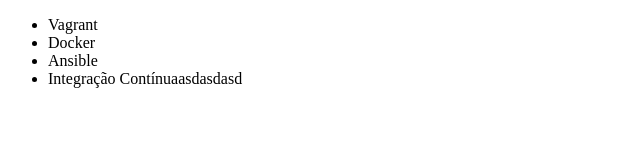
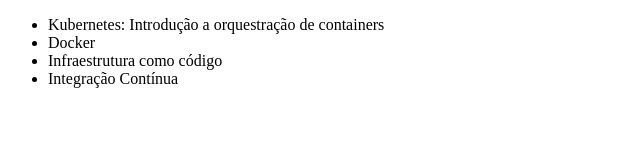
Before and after one commit to willianggilloni/exercicioGit1, a plain HTML site: page index.html in a window 1280 px wide. Shown: the whole page, without its empty margins (0-640 px from the left). Drawn offline with Linux system fonts and the light colour scheme.

Commit message:
Alterando o nome do curso de kubernetes

```diff
--- a/index.html
+++ b/index.html
@@ -6,10 +6,10 @@
 </head>
 <body>
     <ul>
-        <li>Vagrant</li>
+        <li>Kubernetes: Introdução a orquestração de containers</li>
         <li>Docker</li>
-        <li>Ansible</li>
-        <li>Integração Contínuaasdasdasd</li>
+        <li>Infraestrutura como código</li>
+        <li>Integração Contínua</li>
     </ul>
 </body>
 </html>
```
